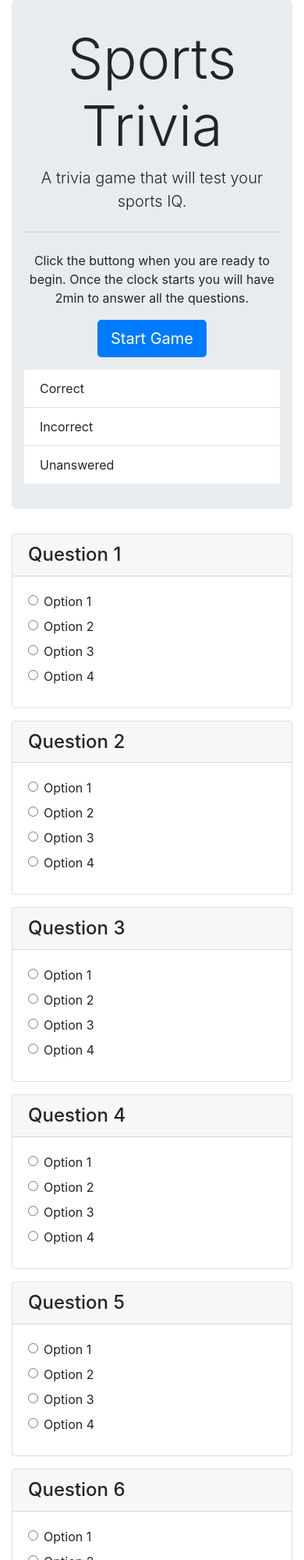
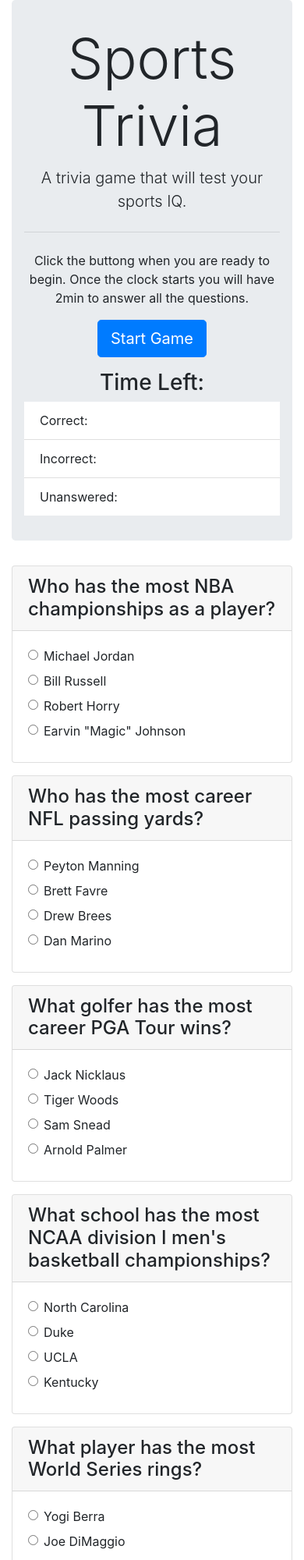
Before and after one commit to lanky11/TriviaGame, a plain HTML site: page index.html in a window 390 px wide. Shown: the top 2000 px of the page at 78% size. Drawn offline with nearby package versions, Linux system fonts and the light colour scheme.

Commit message:
set up timer and added questions

```diff
--- a/assets/javascript/app.js
+++ b/assets/javascript/app.js
@@ -31,10 +31,62 @@ function newGame() {
 
 
 
-// Function Calls and User interaction
+// Function calls and User interaction
 //=======================================================================================================================
+
+
+  $("#correct-answer").text(numCorrect);
 
 
 
 
-})
+
+    //  Set our counter to 120secs
+    var number = 120;
+
+    //  Variable that will hold our interval ID when we hit run
+    var intervalId;
+
+    //  When the start button gets clicked, execute the run function.
+    $(".btn-primary").on("click", run);
+
+    //  The run function sets an interval
+    //  that runs the decrement function once a second.
+    function run() {
+      intervalId = setInterval(decrement, 1000);
+    }
+
+    //  The decrement function.
+    function decrement() {
+
+      //  Decrease number by one.
+      number--;
+
+      //  Show the number in the .display-time tag.
+      $(".display-time").html("<h2>" + number + "</h2>");
+
+
+      //  Once number hits zero...
+      if (number === 0) {
+
+        //  ...run the stop function.
+        stop();
+
+        //  Alert the user that time is up.
+        alert("Time Up!");
+      }
+    }
+
+    //  The stop function
+    function stop() {
+
+      //  Clears our intervalId
+      clearInterval(intervalId);
+    }
+
+
+
+
+
+
+});
--- a/index.html
+++ b/index.html
@@ -19,16 +19,21 @@
         <hr class="my-4">
         <p class="text-center">Click the buttong when you are ready to begin.  Once the clock starts you will have 2min to answer all the questions.</p>
         <div class="text-center">
-          <p class="lead">
-            <a class="btn btn-primary btn-lg" href="#" role="button">Start Game</a>
-          </p>
+          <button type="button" class="btn btn-primary btn-lg mb-3">Start Game</button>
         </div>
-        <div class="game-results">
-          <ul class="list-group list-group-flush">
-            <li class="list-group-item">Correct <span id="corect-answers"></span></li>
-            <li class="list-group-item">Incorrect <span id="incorrect-answers"></span></li>
-            <li class="list-group-item">Unanswered <span id="unanswered-questions"></span></li>
-          </ul>
+        <div class="col-md-12 text-center">
+          <h3>Time Left:<span class="display-time"></span></h3>
+        </div>
+        <div class="row">
+          <div class="col-md-4">
+            <div class="game-results">
+              <ul class="list-group list-group-flush">
+                <li class="list-group-item">Correct: <span id="corect-answers"></span></li>
+                <li class="list-group-item">Incorrect: <span id="incorrect-answers"></span></li>
+                <li class="list-group-item">Unanswered: <span id="unanswered-questions"></span></li>
+              </ul>
+            </div>
+          </div>
         </div>
       </div>
 
@@ -37,30 +42,30 @@
       <div class="row mb-3">
         <div class="col-md-12">
           <div class="card">
-            <h4 class="card-header">Question 1</h4>
+            <h4 class="card-header">Who has the most NBA championships as a player?</h4>
             <div class="card-body">
               <div class="form-check">
                 <label class="form-check-label">
                   <input class="form-check-input" type="radio" name="exampleRadios" id="exampleRadios1" value="option1">
-                  Option 1
+                  Michael Jordan
                 </label>
               </div>
               <div class="form-check">
                 <label class="form-check-label">
                   <input class="form-check-input" type="radio" name="exampleRadios" id="exampleRadios2" value="option2">
-                  Option 2
+                  Bill Russell
                 </label>
               </div>
               <div class="form-check">
                 <label class="form-check-label">
                   <input class="form-check-input" type="radio" name="exampleRadios" id="exampleRadios3" value="option3">
-                  Option 3
+                  Robert Horry
                 </label>
               </div>
               <div class="form-check">
                 <label class="form-check-label">
                   <input class="form-check-input" type="radio" name="exampleRadios" id="exampleRadios4" value="option4">
-                  Option 4
+                  Earvin "Magic" Johnson
                 </label>
               </div>
             </div>
@@ -72,30 +77,30 @@
       <div class="row mb-3">
         <div class="col-md-12">
           <div class="card">
-            <h4 class="card-header">Question 2</h4>
+            <h4 class="card-header">Who has the most career NFL passing yards?</h4>
             <div class="card-body">
               <div class="form-check">
                 <label class="form-check-label">
                   <input class="form-check-input" type="radio" name="exampleRadios" id="exampleRadios1" value="option1">
-                  Option 1
+                  Peyton Manning
                 </label>
               </div>
               <div class="form-check">
                 <label class="form-check-label">
                   <input class="form-check-input" type="radio" name="exampleRadios" id="exampleRadios2" value="option2">
-                  Option 2
+                  Brett Favre
                 </label>
               </div>
               <div class="form-check">
                 <label class="form-check-label">
                   <input class="form-check-input" type="radio" name="exampleRadios" id="exampleRadios3" value="option3">
-                  Option 3
+                  Drew Brees
                 </label>
               </div>
               <div class="form-check">
                 <label class="form-check-label">
                   <input class="form-check-input" type="radio" name="exampleRadios" id="exampleRadios4" value="option4">
-                  Option 4
+                  Dan Marino
                 </label>
               </div>
             </div>
@@ -107,30 +112,30 @@
       <div class="row mb-3">
         <div class="col-md-12">
           <div class="card">
-            <h4 class="card-header">Question 3</h4>
+            <h4 class="card-header">What golfer has the most career PGA Tour wins?</h4>
             <div class="card-body">
               <div class="form-check">
                 <label class="form-check-label">
                   <input class="form-check-input" type="radio" name="exampleRadios" id="exampleRadios1" value="option1">
-                  Option 1
+                  Jack Nicklaus
                 </label>
               </div>
               <div class="form-check">
                 <label class="form-check-label">
                   <input class="form-check-input" type="radio" name="exampleRadios" id="exampleRadios2" value="option2">
-                  Option 2
+                  Tiger Woods
                 </label>
               </div>
               <div class="form-check">
                 <label class="form-check-label">
                   <input class="form-check-input" type="radio" name="exampleRadios" id="exampleRadios3" value="option3">
-                  Option 3
+                  Sam Snead
                 </label>
               </div>
               <div class="form-check">
                 <label class="form-check-label">
                   <input class="form-check-input" type="radio" name="exampleRadios" id="exampleRadios4" value="option4">
-                  Option 4
+                  Arnold Palmer
                 </label>
               </div>
             </div>
@@ -142,30 +147,30 @@
       <div class="row mb-3">
         <div class="col-md-12">
           <div class="card">
-            <h4 class="card-header">Question 4</h4>
+            <h4 class="card-header">What school has the most NCAA division I men's basketball championships?</h4>
             <div class="card-body">
               <div class="form-check">
                 <label class="form-check-label">
                   <input class="form-check-input" type="radio" name="exampleRadios" id="exampleRadios1" value="option1">
-                  Option 1
+                  North Carolina
                 </label>
               </div>
               <div class="form-check">
                 <label class="form-check-label">
                   <input class="form-check-input" type="radio" name="exampleRadios" id="exampleRadios2" value="option2">
-                  Option 2
+                  Duke
                 </label>
               </div>
               <div class="form-check">
                 <label class="form-check-label">
                   <input class="form-check-input" type="radio" name="exampleRadios" id="exampleRadios3" value="option3">
-                  Option 3
+                  UCLA
                 </label>
               </div>
               <div class="form-check">
                 <label class="form-check-label">
                   <input class="form-check-input" type="radio" name="exampleRadios" id="exampleRadios4" value="option4">
-                  Option 4
+                  Kentucky
                 </label>
               </div>
             </div>
@@ -177,30 +182,30 @@
       <div class="row mb-3">
         <div class="col-md-12">
           <div class="card">
-            <h4 class="card-header">Question 5</h4>
+            <h4 class="card-header">What player has the most World Series rings?</h4>
             <div class="card-body">
               <div class="form-check">
                 <label class="form-check-label">
                   <input class="form-check-input" type="radio" name="exampleRadios" id="exampleRadios1" value="option1">
-                  Option 1
+                  Yogi Berra
                 </label>
               </div>
               <div class="form-check">
                 <label class="form-check-label">
                   <input class="form-check-input" type="radio" name="exampleRadios" id="exampleRadios2" value="option2">
-                  Option 2
+                  Joe DiMaggio
                 </label>
               </div>
               <div class="form-check">
                 <label class="form-check-label">
                   <input class="form-check-input" type="radio" name="exampleRadios" id="exampleRadios3" value="option3">
-                  Option 3
+                  Lou Gehrig
                 </label>
               </div>
               <div class="form-check">
                 <label class="form-check-label">
                   <input class="form-check-input" type="radio" name="exampleRadios" id="exampleRadios4" value="option4">
-                  Option 4
+                  Phil Rizzuto
                 </label>
               </div>
             </div>
@@ -212,30 +217,30 @@
       <div class="row mb-3">
         <div class="col-md-12">
           <div class="card">
-            <h4 class="card-header">Question 6</h4>
+            <h4 class="card-header">What golfer has the most mins in Major Championships?</h4>
             <div class="card-body">
               <div class="form-check">
                 <label class="form-check-label">
                   <input class="form-check-input" type="radio" name="exampleRadios" id="exampleRadios1" value="option1">
-                  Option 1
+                  Walter Hagen
                 </label>
               </div>
               <div class="form-check">
                 <label class="form-check-label">
                   <input class="form-check-input" type="radio" name="exampleRadios" id="exampleRadios2" value="option2">
-                  Option 2
+                  Tiger Woods
                 </label>
               </div>
               <div class="form-check">
                 <label class="form-check-label">
                   <input class="form-check-input" type="radio" name="exampleRadios" id="exampleRadios3" value="option3">
-                  Option 3
+                  Jack Nicklaus
                 </label>
               </div>
               <div class="form-check">
                 <label class="form-check-label">
                   <input class="form-check-input" type="radio" name="exampleRadios" id="exampleRadios4" value="option4">
-                  Option 4
+                  Ben Hogan
                 </label>
               </div>
             </div>
```
